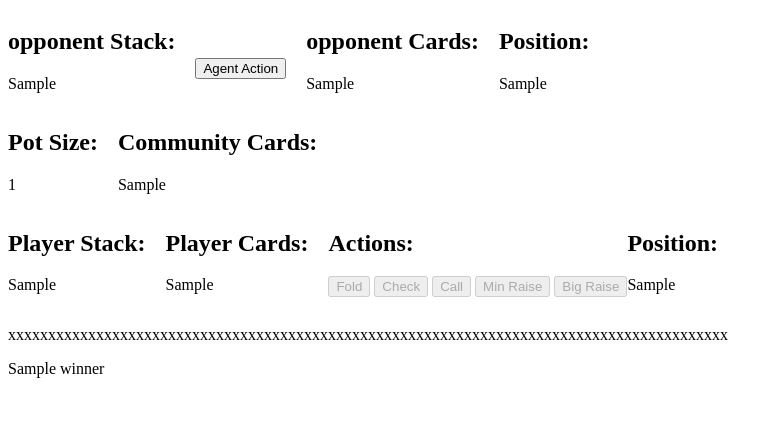
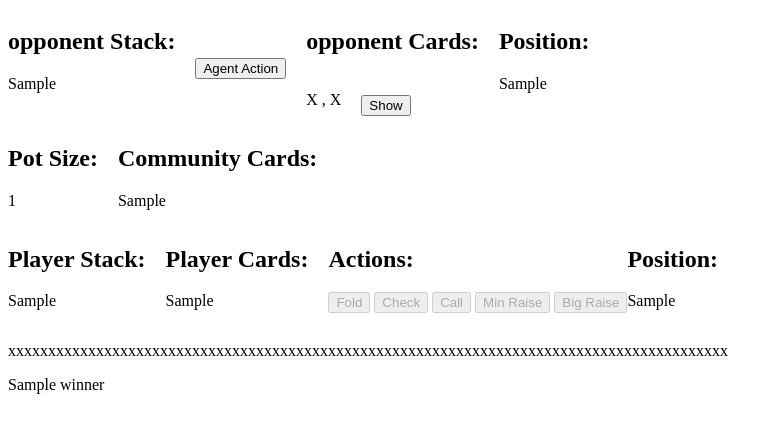
Before and after one commit to omerRei/Poker, a Django app: template PokerWebApp/templates/PokerWebApp/index.html in a window 1280 px wide. Shown: the top 433 px of the page, without its empty margins (0-783 px from the left). Run offline with Django 4.2, Linux system fonts and the light colour scheme; the template is opened without the code that fills it: most values are stand-ins (such as "Sample title", 1, 10 or a date in 2020).

Commit message:
add show button

```diff
--- a/PokerWebApp/templates/PokerWebApp/index.html
+++ b/PokerWebApp/templates/PokerWebApp/index.html
@@ -18,8 +18,28 @@
 				{% endif %}
 		</form>
 		<div style="margin-right:20px;">
-			<h2>opponent Cards:</h2>
-			<p>{{ opponent_cards }}</p>
+			<div>
+				<h2>opponent Cards:</h2>
+			</div>
+			<div style="display:flex; flex-direction:row;">
+				<div>
+					{% if show_opponent_cards %}
+						<p>{{ opponent_cards }}</p>
+					{% else %}
+						<p>X , X</p>
+					{% endif %}
+				</div>
+				<div>
+					<form action="" method="post">
+						{% csrf_token %}
+						{% if show_opponent_cards %}
+							<button style="margin-top:20px; margin-left:20px; " type="submit" name="action" value="show_cards">Hide</button>
+						{% else %}
+							<button style="margin-top:20px; margin-left:20px; " type="submit" name="action" value="show_cards">Show</button>
+						{% endif %}
+					</form>
+				</div>
+			</div>
 		</div>
 		<div>
 			<h2>Position:</h2>
--- a/PokerWebApp/views.py
+++ b/PokerWebApp/views.py
@@ -19,7 +19,9 @@ def index(request):
 
 def player_action(request):
     if request.method == 'POST':
-        if 'Fold' == request.POST['action']:
+        if 'show_cards' == request.POST['action']:
+            game.flip_show_cards()
+        elif 'Fold' == request.POST['action']:
             game.step(0)
         elif 'Check' == request.POST['action']:
             game.step(1)
```
Also changed, not shown: PokerModel/PokerModel/Game.py (+10 -1 lines).
